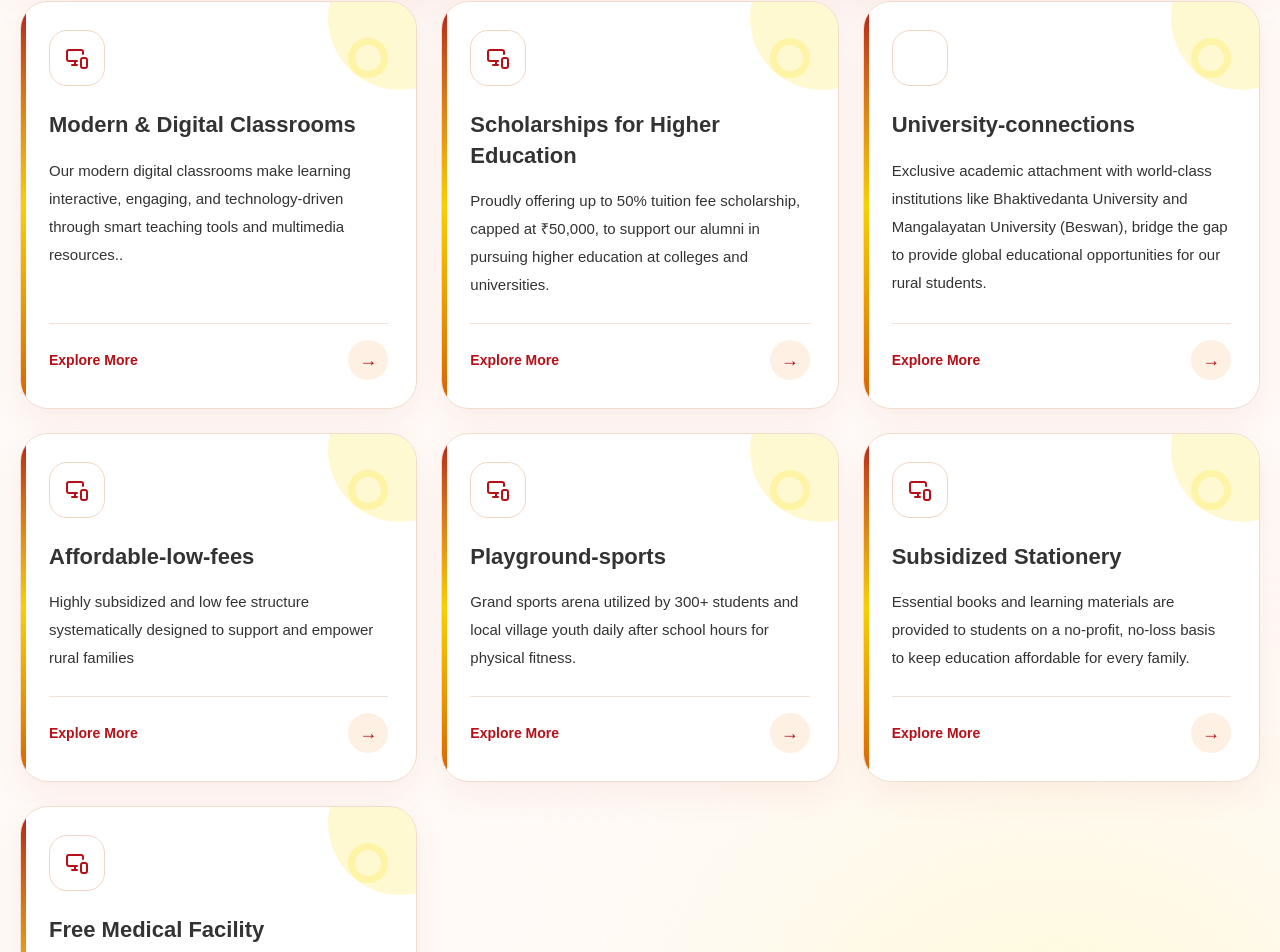
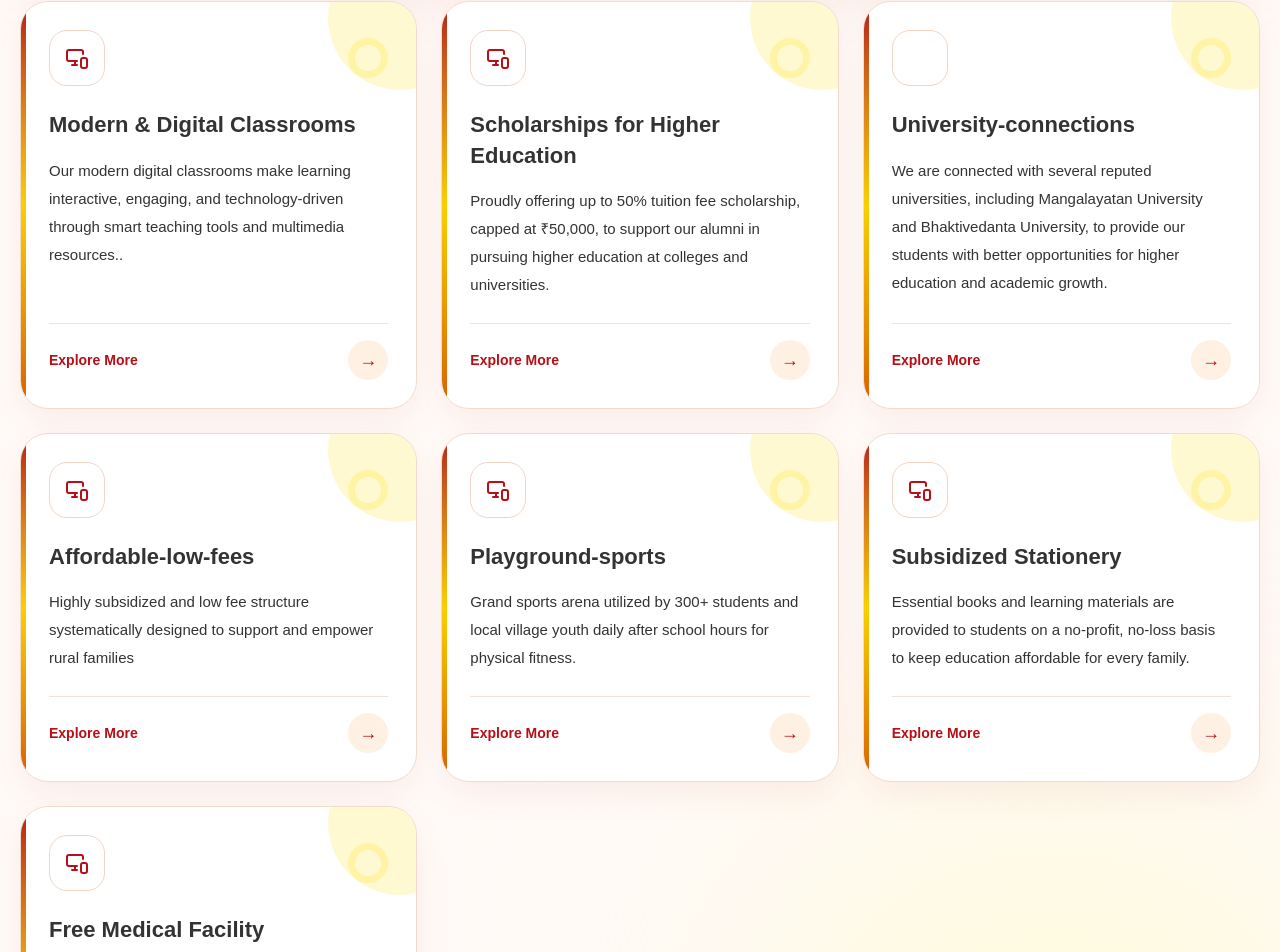
Before and after one commit to riddusharma23-netizen/new_one, a Next.js app: page / in a window 1280 px wide. Shown: the part 3039-3991 px from the top of the page. Built offline with nearby package versions, Linux system fonts and the light colour scheme.

Commit message:
Update website

```diff
--- a/app/why-choose-us-box/[slug]/page.tsx
+++ b/app/why-choose-us-box/[slug]/page.tsx
@@ -266,8 +266,6 @@ export default async function WhyChooseUsDetailPage({
                   to-[#F8F000]
                 "
               />
-
-
               {/* Description */}
 
               <p
--- a/data/labs.ts
+++ b/data/labs.ts
@@ -141,15 +141,7 @@ features: [
     image: "/labs/chemistry/chem(2).png",
   },
 
-  //   {
-  //  title:"Acid & Base Experiments",
-  //   image: "/labs/chemistry/features/laboratory-safety.jpg",
-  // },
 
-  //  {
-  //  title:"Modern Chemicals",
-  //   image: "/labs/chemistry/features/laboratory-safety.jpg",
-  // },
 ],
 
 
@@ -364,9 +356,9 @@ content:
     gallery: [
       "/labs/homescience/homescience1.png",
       "/labs/homescience/f1.png",
-      "/labs/home-science/home-2.jpg",
-      "/labs/home-science/home-3.jpg",
-      // "/labs/home-science/home-4.jpg",
+      "/labs/computerlab/cc1.png",
+      "/labs/home-science/f1.jpg",
+     "labs/home-science/sc4.png"
     ],
 
     description:
--- a/data/whyChooseUs.ts
+++ b/data/whyChooseUs.ts
@@ -233,16 +233,13 @@ Whether a student chooses a university degree, diploma, technical education, voc
   // },
 
 //  university
-
-
   {
     id: 5,
     slug: "University-connections",
     title: "University-connections",
     icon: "MonitorSmartphone",
 
-    description: "Exclusive academic attachment with world-class institutions like Bhaktivedanta University and Mangalayatan University (Beswan), bridge the gap to provide global educational opportunities for our rural students.",
-
+    description: "We are connected with several reputed universities, including Mangalayatan University and Bhaktivedanta University, to provide our students with better opportunities for higher education and academic growth.",
 
     button: "Explore More",
 
```
Also changed, not shown: public/images/gallery/school.jpg (deleted).
